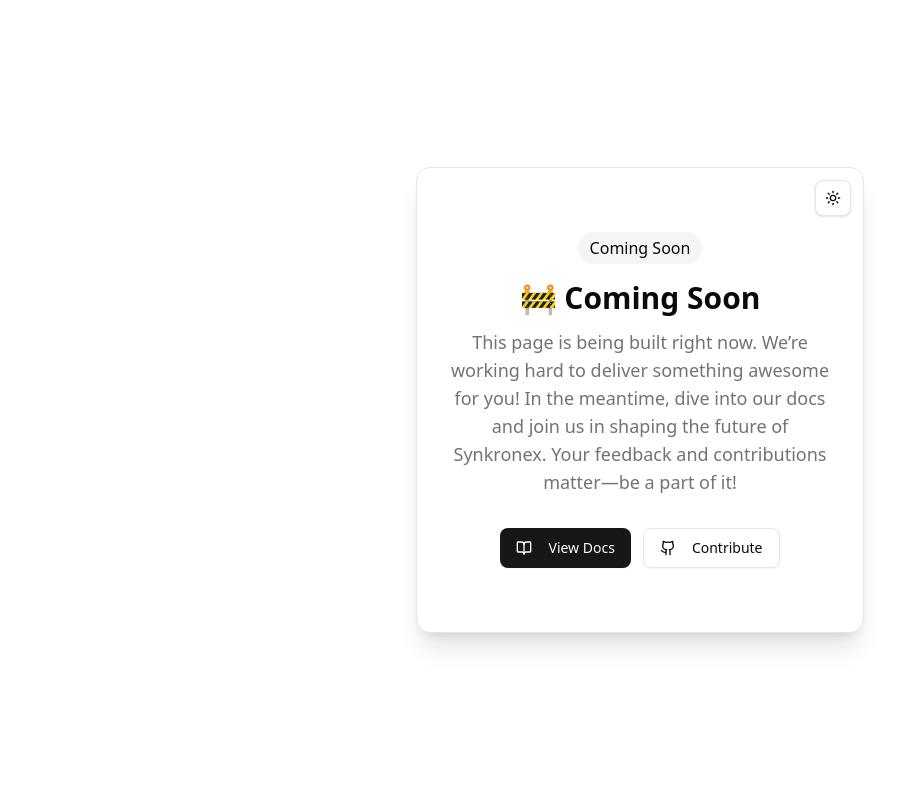
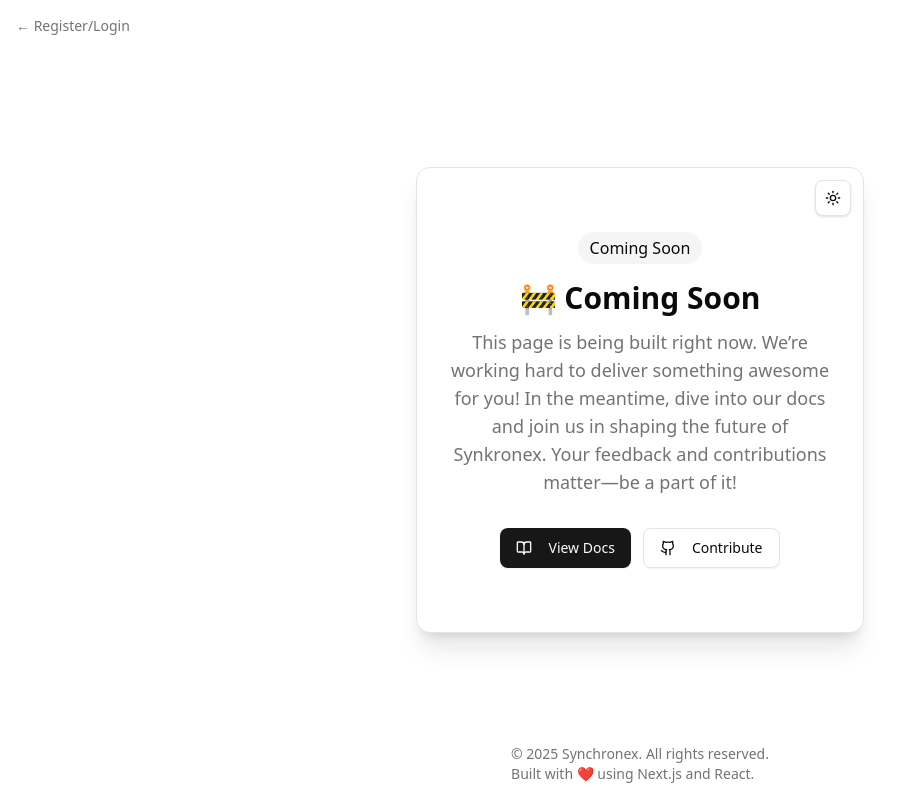
Before and after one commit to viraj-js/synkronex, a Next.js app: page / in a window 1280 px wide. Shown: the whole page, without its empty margins (0-907 px from the left). Built offline with nearby package versions, Linux system fonts and the light colour scheme.

Commit message:
chore : navigation to sign-up

```diff
--- a/src/app/page.tsx
+++ b/src/app/page.tsx
@@ -5,6 +5,7 @@
 import { Badge } from '@/components/ui/badge';
 import { BookOpen, Github } from 'lucide-react';
 import { ThemeToggle } from '@/components/theme/theme-toggle';
+import Link from 'next/link';
 
 const Page = () => {
   return (
@@ -33,6 +34,15 @@
           </div>
         </CardContent>
       </Card>
+      <div className="navigation">
+        <Link href="/sign-up" className="absolute top-4 left-4 text-sm text-muted-foreground dark:text-[#b0b8c9] hover:underline">
+          ← Register/Login
+        </Link>
+      </div>
+      <div className="absolute bottom-4 text-sm text-muted-foreground dark:text-[#b0b8c9]">
+        <p>© {new Date().getFullYear()} Synchronex. All rights reserved.</p>
+        <p>Built with ❤️ using Next.js and React.</p>
+      </div>
     </div>
   );
 };
```
